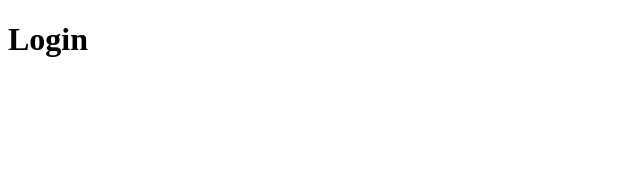
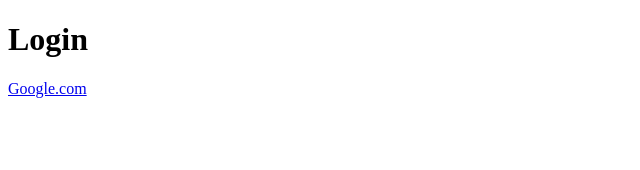
Before and after one commit to tinsaye-simeneh/nextjs-basic, a Next.js app: page /login in a window 1280 px wide. Shown: the top 170 px of the page, without its empty margins (0-640 px from the left). Built offline with nearby package versions, Linux system fonts and the light colour scheme.

Commit message:
added a test link

```diff
--- a/pages/login.js
+++ b/pages/login.js
@@ -4,6 +4,9 @@ const Login = () => {
   return (
     <div>
       <h1>Login</h1>
+      <a href="https://google.com" alt="Google">
+        Google.com
+      </a>
     </div>
   );
 };
```
